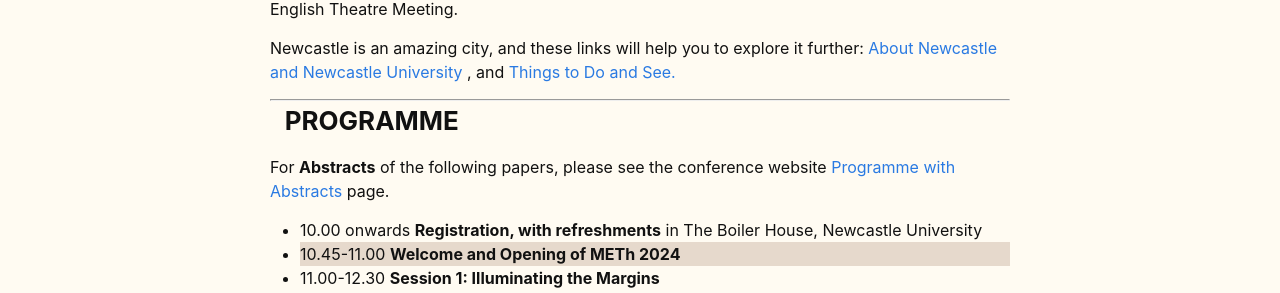
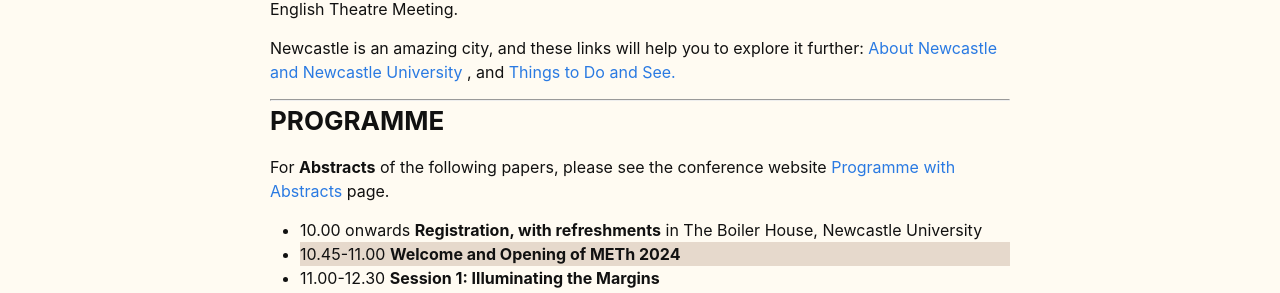
Before and after one commit to jamescummings/jamescummings.github.io, a Jekyll site: the page built from src/meetings/meet_2024/index.md, in a window 1280 px wide. Shown: the part 858-1151 px from the top of the page. Built offline with Jekyll 4.4.1, drawn with Linux system fonts in a browser that asks for light colours.

```diff
--- a/src/meetings/meet_2024/index.md
+++ b/src/meetings/meet_2024/index.md
@@ -29,7 +29,7 @@ Newcastle is an amazing city, and these links will help you to explore it furthe
 
 ----
 
-### <a xmlns="http://www.w3.org/1999/xhtml" name="#programme" id="#programme"> </a> **PROGRAMME**
+### <a xmlns="http://www.w3.org/1999/xhtml" name="#programme" id="#programme"/>**PROGRAMME**
 
 For **Abstracts** of the following papers, please see the conference website [Programme with Abstracts](https://conferences.ncl.ac.uk/meth2024/programme/) page.
 
@@ -61,7 +61,7 @@ For **Abstracts** of the following papers, please see the conference website [Pr
 ----
 
 
-### <a xmlns="http://www.w3.org/1999/xhtml"   name="registration"   id="registration"/> **REGISTRATION**
+### <a xmlns="http://www.w3.org/1999/xhtml"   name="registration"   id="registration"/>**REGISTRATION**
 
 Registration for METh 2024 is now open.
 Registration for METh2024 is via [Newcastle University's WebStore](https://conferences.ncl.ac.uk/meth2024/registration/) and will close on the **28 March 2024**.
@@ -72,7 +72,7 @@ The cost of registration includes all refreshments and lunch on Saturday 6 April
 
 ----
 
-### <a xmlns="http://www.w3.org/1999/xhtml" name="dinner" id="dinner"/> **CONFERENCE DINNER**
+### <a xmlns="http://www.w3.org/1999/xhtml" name="dinner" id="dinner"/>**CONFERENCE DINNER**
 
 
 As is tradition with METh, there is an optional Friday evening meal before the conference. Our reservation is for **Friday 5
```
